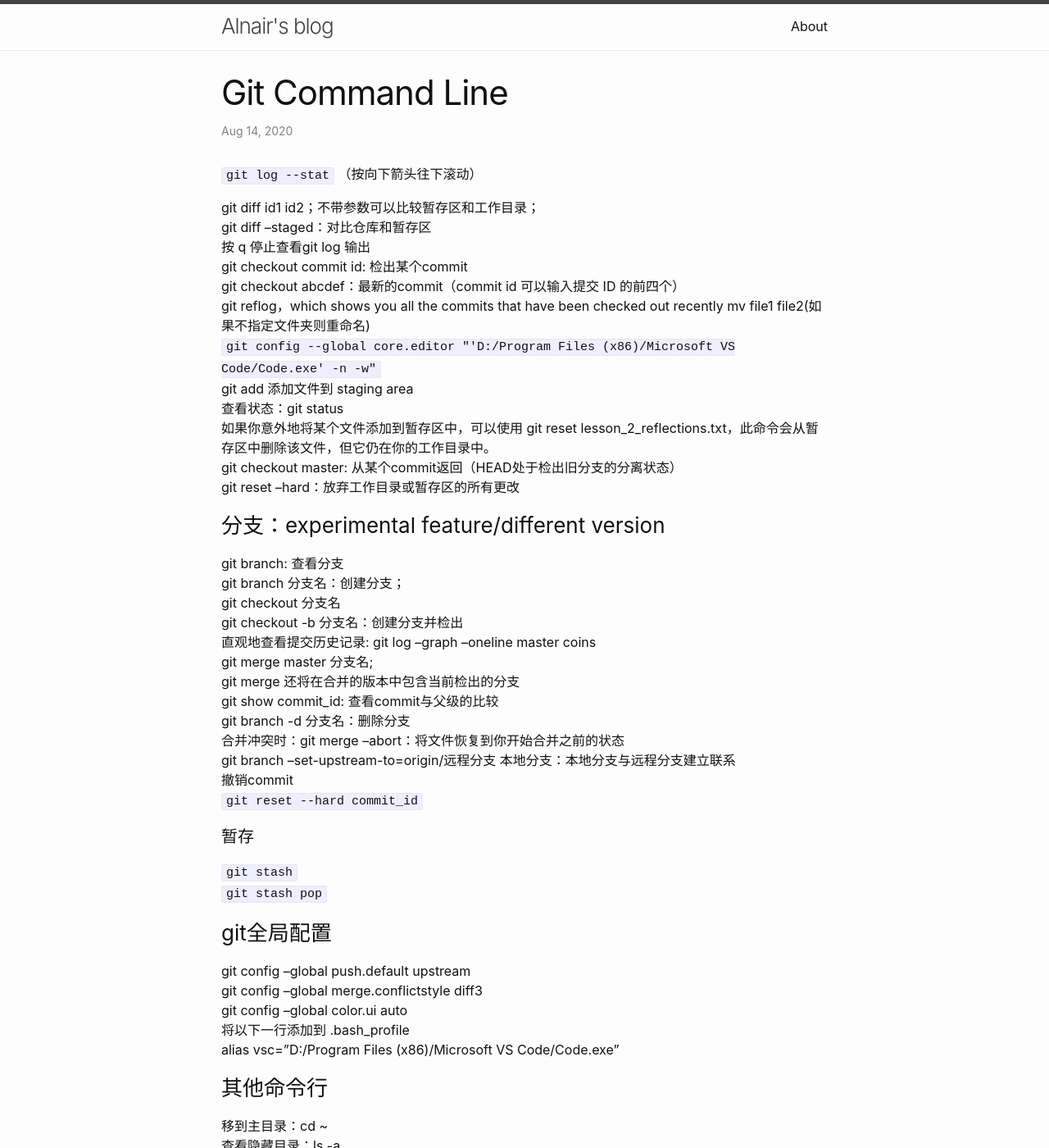
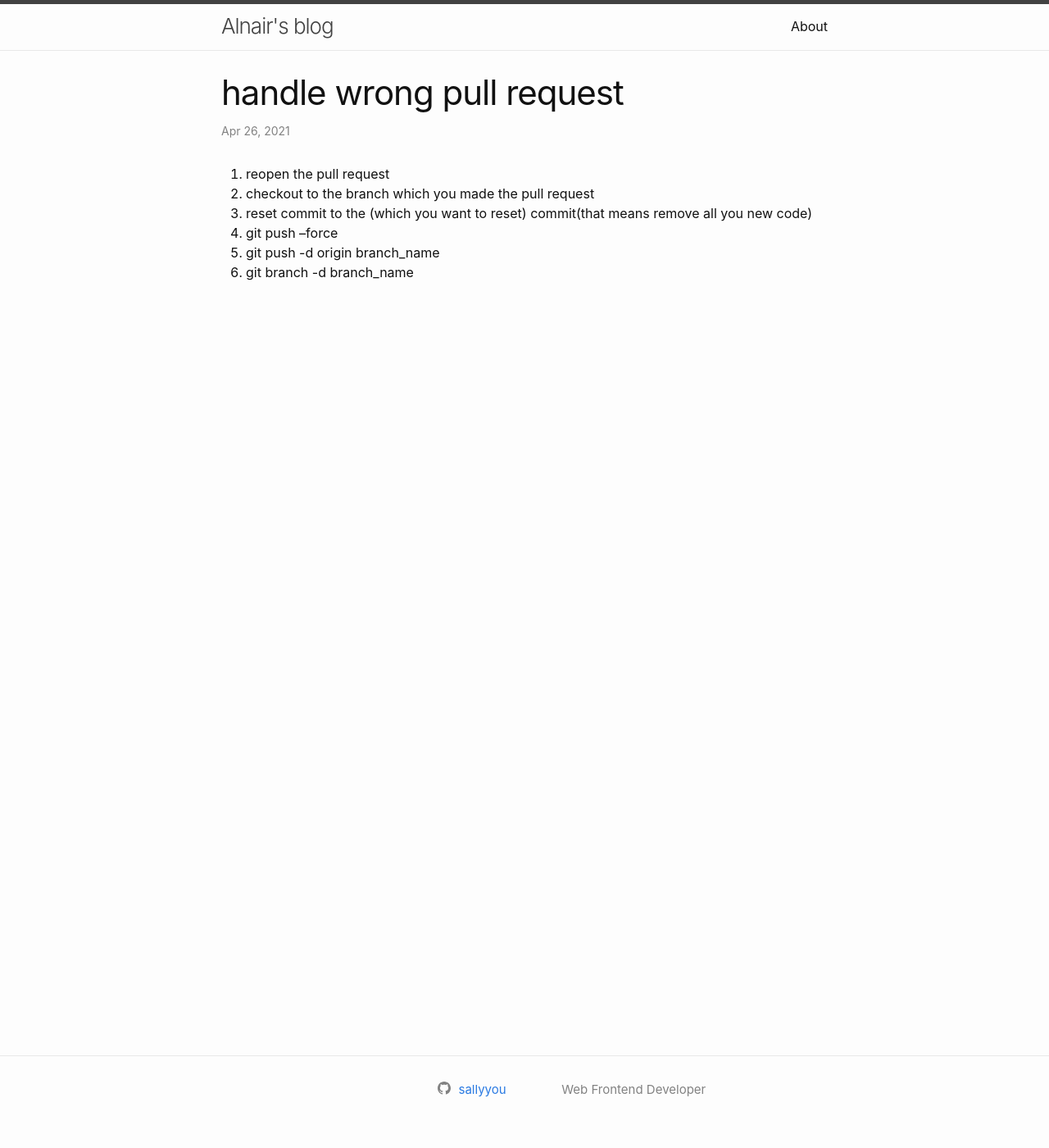
Before and after one commit to astridyang/astridyang.github.io, a Jekyll site: the page built from _posts/2020-08-14-git-command-line.md, in a window 1280 px wide and 1400 px high. Shown: the whole window at 82% size. Built offline with Jekyll 4.4.1, drawn with Linux system fonts in a browser that asks for light colours; some of the changed text lies outside the part shown.

Commit message:
add post handle wrong pull request

````diff
--- a/_config.yml
+++ b/_config.yml
@@ -24,7 +24,7 @@
 title: Alnair's blog
 # email: ""
 description: >- # this means to ignore newlines until "baseurl:"
-  Web Frontend
+  Web Frontend Developer
 baseurl: "" # the subpath of your site, e.g. /blog
 url: "" # the base hostname & protocol for your site, e.g. http://example.com
 # twitter_username: ""
--- a/_posts/2020-08-14-git-command-line.md
+++ b/_posts/2020-08-14-git-command-line.md
@@ -1,58 +1,12 @@
 ---
 layout: post
-title:  "Git Command Line"
-date:   2020-08-14 14:44:32 +0800
+title:  "handle wrong pull request"
+date:   2021-04-26
 categories: git
 ---
-```git log --stat``` （按向下箭头往下滚动）
-
-git diff id1 id2；不带参数可以比较暂存区和工作目录；
-git diff --staged：对比仓库和暂存区
-按 q 停止查看git log 输出
-git checkout commit id: 检出某个commit
-git checkout abcdef：最新的commit（commit id 可以输入提交 ID 的前四个）
-git reflog，which shows you all the commits that have been checked out recently
-mv file1 file2(如果不指定文件夹则重命名)
-```git config --global core.editor "'D:/Program Files (x86)/Microsoft VS Code/Code.exe' -n -w"```
-git add 添加文件到 staging area
-查看状态：git status
-如果你意外地将某个文件添加到暂存区中，可以使用 git reset lesson_2_reflections.txt，此命令会从暂存区中删除该文件，但它仍在你的工作目录中。
-git checkout master: 从某个commit返回（HEAD处于检出旧分支的分离状态）
-git reset --hard：放弃工作目录或暂存区的所有更改
-### 分支：experimental feature/different version
-git branch: 查看分支
-git branch 分支名：创建分支；
-git checkout 分支名
-git checkout -b 分支名：创建分支并检出
-直观地查看提交历史记录: git log --graph --oneline master coins
-git merge master 分支名;
-git merge 还将在合并的版本中包含当前检出的分支
-git show commit_id: 查看commit与父级的比较
-git branch -d 分支名：删除分支
-合并冲突时：git merge --abort：将文件恢复到你开始合并之前的状态
- git branch --set-upstream-to=origin/远程分支 本地分支：本地分支与远程分支建立联系
-撤销commit
-```git reset --hard commit_id```
-#### 暂存
-```git stash```
-```git stash pop```
-### git全局配置
-git config --global push.default upstream
-git config --global merge.conflictstyle diff3
-git config --global color.ui auto
-将以下一行添加到 .bash_profile
-alias vsc="D:/Program Files (x86)/Microsoft VS Code/Code.exe"
-### 其他命令行
-移到主目录：cd ~
-查看隐藏目录：ls -a
-退出vim :q
-
-修改最近的某个commit message
-+ ```git rebase -i HEAD~3/SHA-1码/--root ```
-+ ```git commit --amend```
-+ ```git rebase --continue``` option
-+ ```git push origin master [-f]```
-拉取时远程有修改，先
-```git pull --rebase```
-pull远程仓库的代码到本地，强行覆盖本地的所有修改
-```git pull --rebase origin master```
+1. reopen the pull request
+2. checkout to the branch which you made the pull request
+3. reset commit to the (which you want to reset) commit(that means remove all you new code)
+4. git push --force
+5. git push -d origin branch_name
+6. git branch -d branch_name
````
Also changed, not shown: _posts/2021-04-26-handle wrong pull request.md (added, +21 -0 lines), about.markdown (+2 -10 lines).
